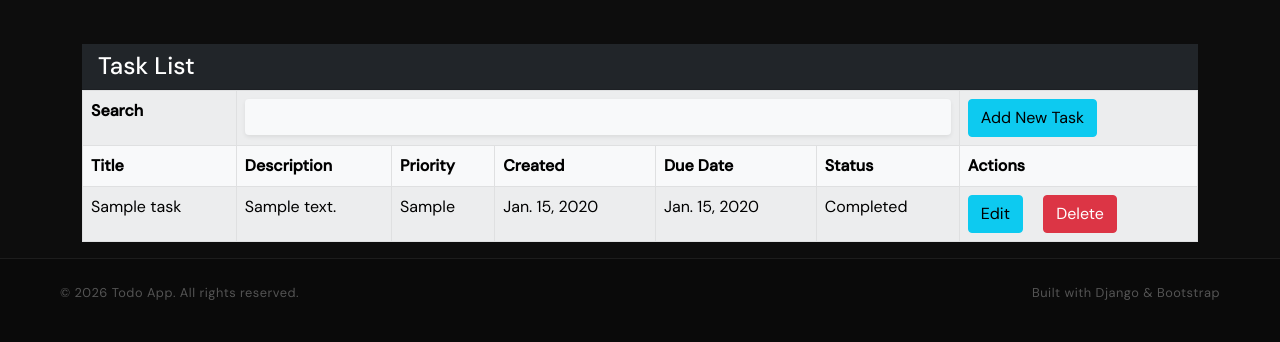
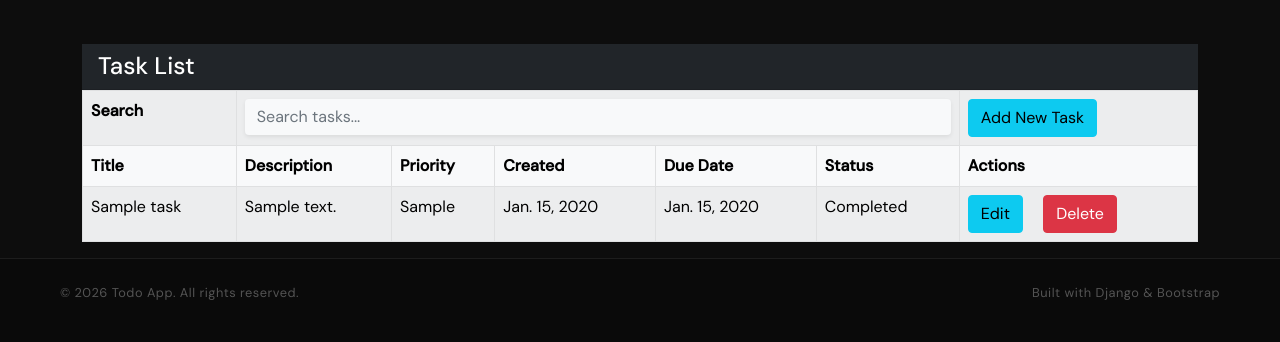
Before and after one commit to ManeeshaKattil/TodoApp, a Django app: page /view_tasks_get/ in a window 1280 px wide. Shown: the part 1420-1762 px from the top of the page. Run offline with Django 5.2, Linux system fonts and the light colour scheme; a user stored in the database is signed in; tables that the repository leaves empty hold one stand-in row (values such as "Sample post").

Commit message:
Updated UI and added screenshots with proper gitignore

```diff
--- a/templates/user/view_tasks.html
+++ b/templates/user/view_tasks.html
@@ -20,13 +20,13 @@
 {#  <button type="button" class="btn-close" data-bs-dismiss="alert" aria-label="Close"></button>#}
 {#</div>#}
 {#                {% endfor %}#}
-    <form method="post" action="/view_tasks_post#aaa">
+    <form method="post" action="/view_tasks_post/#aaa">
     {% csrf_token %}
     <table class="table table-bordered table-hover table-light table-striped" border="1">
         <tr>
             <th>Search</th>
             <th colspan="5">
-                <input type="search" value="{{ Title }}" name="search" class="form-control bg-light border-0 shadow-sm">
+                <input type="search" value="{{ name }}" name="search" placeholder="Search tasks..." class="form-control bg-light border-0 shadow-sm">
             </th>
             <th>
 {#                <button type="submit" class="btn btn-secondary me-2">Search</button>#}
```
Also changed, not shown: 8 other files.
